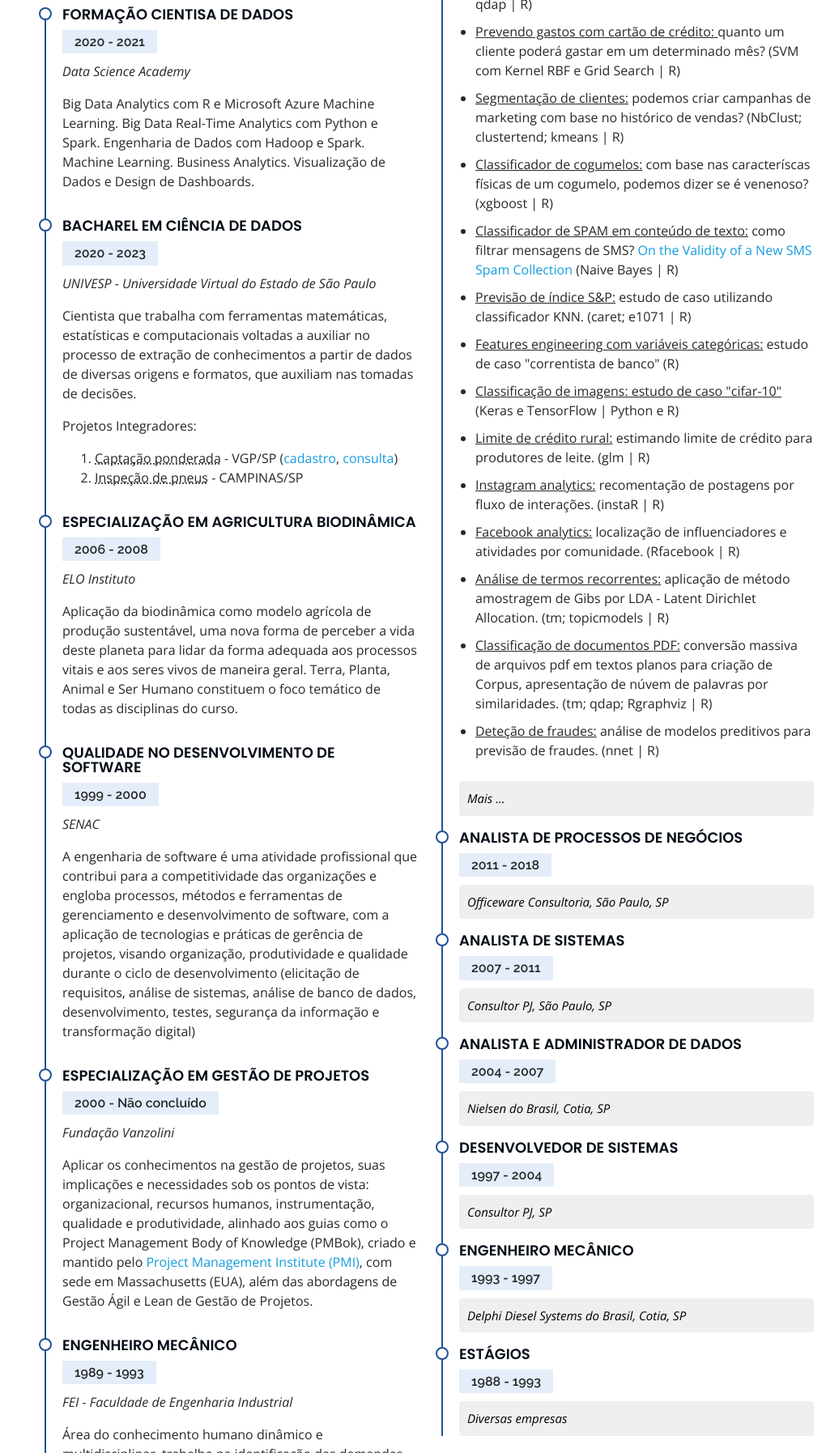
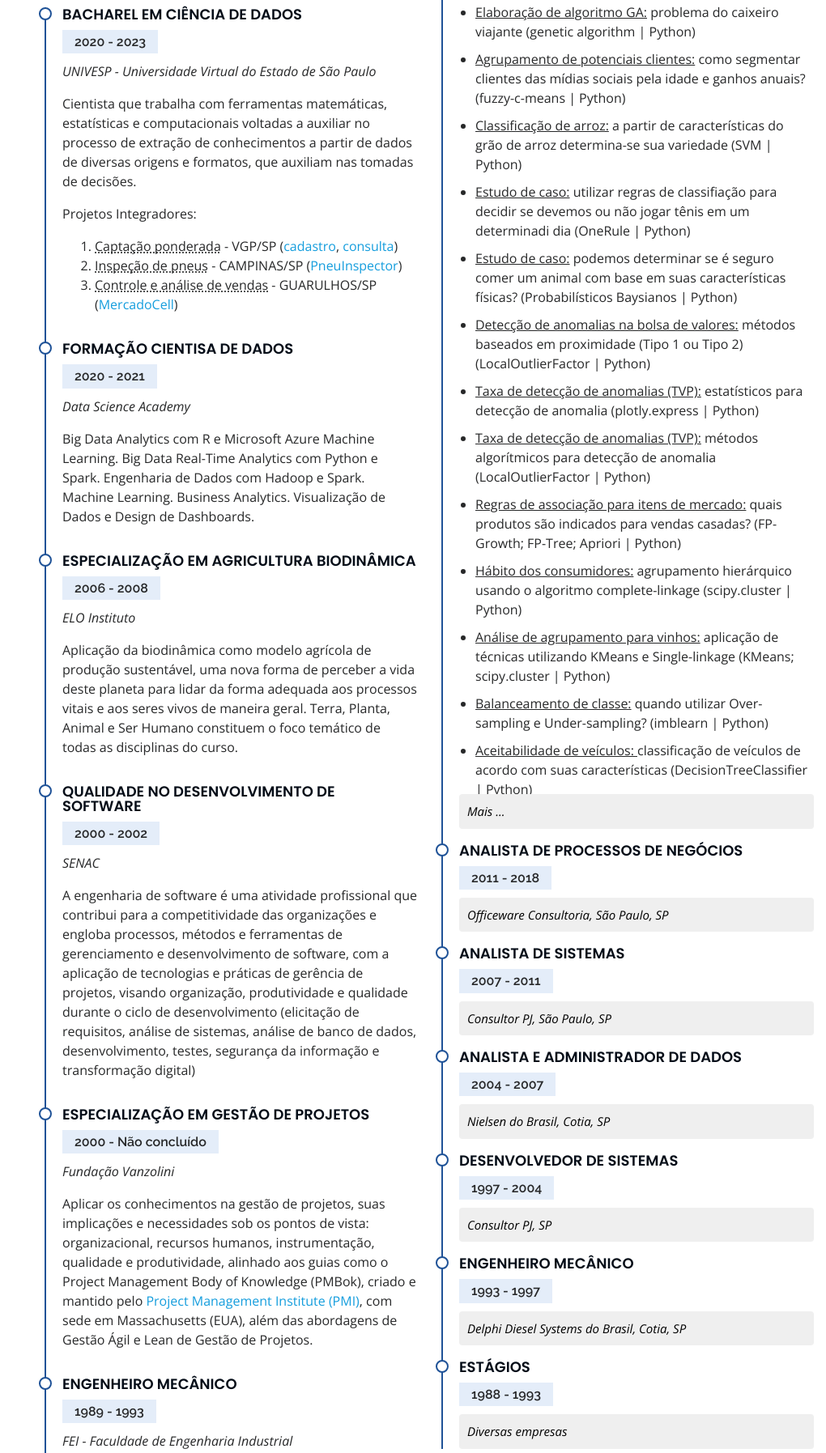
Before and after one commit to wecchi/github.io, a plain HTML site: page index.html in a window 1280 px wide. Shown: the part 3632-5427 px from the top of the page at 81% size, without its empty margins (260-1280 px from the left). Drawn offline with nearby package versions, Linux system fonts and the light colour scheme.

Commit message:
inclusão dos projetos

```diff
--- a/assets/css/resume-accordion.css
+++ b/assets/css/resume-accordion.css
@@ -24,3 +24,8 @@
   overflow: hidden;
   transition: max-height 0.2s ease-out;
 }
+
+.list-overflow{
+  height: 1200px;
+  overflow-y: scroll;
+}
--- a/index.html
+++ b/index.html
@@ -9,7 +9,7 @@
 
   <meta name="author" content="Marcelo Wecchi" />
   <meta name="description" content="This is my portfolio." />
-  <meta name="keywords" content="Portifólio, Data Science, Projetos, Wecchi, Analista, Phyton, R, Machine Learning" />
+  <meta name="keywords" content="Portifólio, Data Science, Projetos, Wecchi, Analista, Python, R, Machine Learning" />
 
   <!-- Favicons -->
   <link href="assets/img/favicon.png" rel="icon" />
@@ -351,13 +351,6 @@
 
             <h3 class="resume-title">Formação Acadêmica</h3>
             <div class="resume-item">
-              <h4>Formação Cientisa de Dados</h4>
-              <h5>2020 - 2021</h5>
-              <p><em>Data Science Academy</em></p>
-              <p>Big Data Analytics com R e Microsoft Azure Machine Learning. Big Data Real-Time Analytics com Python e Spark.
-                Engenharia de Dados com Hadoop e Spark. Machine Learning. Business Analytics. Visualização de Dados e Design de Dashboards.</p>
-            </div>
-            <div class="resume-item">
               <h4>Bacharel em Ciência de Dados</h4>
               <h5>2020 - 2023</h5>
               <p><em>UNIVESP - Universidade Virtual do Estado de São Paulo</em></p>
@@ -366,8 +359,16 @@
               <p>Projetos Integradores:</p>
               <ol>
                 <li><abbr title="Desenvolvimento de um sistema web para auxiliar no processo de captação ponderada na Secretaria de Saúde de Vargem Grande Paulista">Captação ponderada</abbr> - VGP/SP (<a href="https://cadastro-acelerado-saude.herokuapp.com/" target="_blank">cadastro</a>, <a href="https://cadastro-acelerado-saude.herokuapp.com/relatorio" target="_blank">consulta</a>)</li>
-                <li><abbr title="Desenvolvimento de aplicação WEB para registro e análise de inspeção de pneus em empresas de transporte de cargas">Inspeção de pneus</abbr> - CAMPINAS/SP</li>
+                <li><abbr title="Desenvolvimento de aplicação WEB para registro e análise de inspeção de pneus em empresas de transporte de cargas">Inspeção de pneus</abbr> - CAMPINAS/SP (<a href="https://pneusinspectorv2.herokuapp.com/" target="_blank">PneuInspector</a>)</li>
+                <li><abbr title="Desenvolvimento de um aplicativo móvel que permita analisar as vendas de loja de conveniência por meio de um painel gerencial (dashboard)">Controle e análise de vendas</abbr> - GUARULHOS/SP (<a href="https://mercadocell-6d0db.web.app/" target="_blank">MercadoCell</a>)</li>
               </ol>
+            </div>
+            <div class="resume-item">
+              <h4>Formação Cientisa de Dados</h4>
+              <h5>2020 - 2021</h5>
+              <p><em>Data Science Academy</em></p>
+              <p>Big Data Analytics com R e Microsoft Azure Machine Learning. Big Data Real-Time Analytics com Python e Spark.
+                Engenharia de Dados com Hadoop e Spark. Machine Learning. Business Analytics. Visualização de Dados e Design de Dashboards.</p>
             </div>
             <div class="resume-item">
               <h4>Especialização em Agricultura Biodinâmica</h4>
@@ -379,7 +380,7 @@
             </div>
             <div class="resume-item">
               <h4>Qualidade no Desenvolvimento de Software</h4>
-              <h5>1999 - 2000</h5>
+              <h5>2000 - 2002</h5>
               <p><em>SENAC</em></p>
               <p>A engenharia de software é uma atividade profissional que contribui para a competitividade das organizações e engloba
                 processos, métodos e ferramentas de gerenciamento e desenvolvimento de software, com a aplicação de tecnologias e
@@ -403,37 +404,61 @@
               <p>Área do conhecimento humano dinâmico e multidisciplinar, trabalha na identificação das demandas futuras e nos
                 grandes desafios da humanidade, trazendo respostas e soluções criativas de concepção, projeto, fabricação,
                 operação e manutenção de sistemas mecânicos em geral, bem como gestão e controle de todas as etapas do projeto.</p>
+              <p><b>TCC</b><abbr title="Projeto e processo para fabricação de um redutor industrial (o redutor reduz a velocidade de rotação de um equipamento industrial para adequar os movimentos giratórios e amplificar a transmissão de potência - torque). Orientador: Prof. Luiz Valdir Bonassi"> Redutor industrial.</abbr></p>
             </div>
           </div>
           <div class="col-lg-6" data-aos="fade-up" data-aos-delay="100">
             <h3 class="resume-title">Experiência Profissional</h3>
             <div class="resume-item">
-              <h4>Resolvedor de problemas de negócios</h4>
-              <h5>2018 - Atual</h5>
+              <h4>Cientista de Dados</h4>
+              <h5>2019 - Atual</h5>
               <p><em>WDataScience, on-line services</em></p>
+              <div class="list-overflow">
               <ul>
+                <li><u>Dashboard de vendas:</u> desenvolvimento de visualizações para loja de conveniência (PowerBI)</li>
+                <li><u>Escolha de modelos para classificação de vinhos:</u> quais métricas de desempenho devemos usar para escolha do algoritmo de classificação de vinhos? (SVC; KNeighborsClassifier; RandomForestClassifier | Python)</li>
+                <li><u>Elaboração de algoritmo GA:</u> problema da mochila (genetic algorithm | Python)</li>
+                <li><u>Elaboração de algoritmo GA:</u> problema do caixeiro viajante (genetic algorithm | Python)</li>
+                <li><u>Agrupamento de potenciais clientes:</u> como segmentar clientes das mídias sociais pela idade e ganhos anuais? (fuzzy-c-means | Python)</li>
+                <li><u>Classificação de arroz:</u> a partir de características do grão de arroz determina-se sua variedade (SVM | Python)</li>
+                <li><u>Estudo de caso:</u> utilizar regras de classifiação para decidir se devemos ou não jogar tênis em um determinadi dia (OneRule | Python)</li>
+                <li><u>Estudo de caso:</u> podemos determinar se é seguro comer um animal com base em suas características físicas? (Probabilísticos Baysianos | Python)</li>
 
-                <li><u>Estimando valores para planos de saúde: </u> quanto se deve pagar por um plano de saúde de acordo com determinadas características? <a href="https://mentoriaapp.herokuapp.com/" target="_blank">(projeto desenvolvido com mentorados DSA)</a></li>
+                <li><u>Detecção de anomalias na bolsa de valores:</u> métodos baseados em proximidade (Tipo 1 ou Tipo 2) (LocalOutlierFactor | Python)</li>
+                <li><u>Taxa de detecção de anomalias (TVP):</u> estatísticos para detecção de anomalia (plotly.express | Python)</li>
+                <li><u>Taxa de detecção de anomalias (TVP):</u> métodos algorítmicos para detecção de anomalia (LocalOutlierFactor | Python)</li>
+                <li><u>Regras de associação para itens de mercado:</u> quais produtos são indicados para vendas casadas? (FP-Growth; FP-Tree; Apriori | Python)</li>
+                <li><u>Hábito dos consumidores:</u> agrupamento hierárquico usando o algoritmo complete-linkage (scipy.cluster | Python)</li>
+                <li><u>Análise de agrupamento para vinhos:</u> aplicação de técnicas utilizando KMeans e Single-linkage (KMeans; scipy.cluster | Python)</li>
+                <li><u>Balanceamento de classe:</u> quando utilizar Over-sampling e Under-sampling? (imblearn | Python)</li>
+                <li><u>Aceitabilidade de veículos: </u>classificação de veículos de acordo com suas características (DecisionTreeClassifier | Python)</li>
+                <li><u>Classificação de vinhos tintos:</u> quais características organolépticas influenciam na qualidade do vinho? (DecisionTreeClassifier | Python)</li>
+                <li><u>Classificação de comédias:</u> idade, experiência e nacionalidade influenciam na escolha da audiência? (DecisionTreeClassifier | Python)</li>
+                <li><u>Análise descritiva pesquisa origem/destino RMSP 2017:</u> viagens por meio de transporte, duração das viagens, distribuição da idade dos viajantes, posição relativa por idade - a pé versus carro (Pandas; Numpy; Matplotlib | Python)</li>
+                <li><u>Análise descritiva censo escolar Brasil- 2021:</u> distribuição dos estudantes por região, quantidade de alunos por estado; utilização de laptops por estado (Pandas; Numpy; Matplotlib | Python)</li>
+                <li><u>Pré processamento dos dados:</u> preparação de dados para análise COVID-19 (Pandas; Numpy | Python)</li>
+                <li><u>Estimando valores para planos de saúde:</u> quanto se deve pagar por um plano de saúde de acordo com determinadas características? <a href="https://mentoriaapp.herokuapp.com/" target="_blank">(projeto desenvolvido com mentorados DSA)</a></li>
                 <li><u>Estudo de caso:</u> consumo de alcool pode provocar doenças no fígado? (caret; neuralnet | R)</li>
-                <li><u>Text analytics em Recursos Humanos: </u> como os funcionários avaliam a Amazon e o Google? (tm; RWeka; qdap | R)</li>
-                <li><u>Prevendo gastos com cartão de crédito: </u> quanto um cliente poderá gastar em um determinado mês? (SVM com Kernel RBF e Grid Search | R)</li>
+                <li><u>Text analytics em Recursos Humanos:</u> como os funcionários avaliam a Amazon e o Google? (tm; RWeka; qdap | R)</li>
+                <li><u>Prevendo gastos com cartão de crédito:</u> quanto um cliente poderá gastar em um determinado mês? (SVM com Kernel RBF e Grid Search | R)</li>
                 <li><u>Segmentação de clientes:</u> podemos criar campanhas de marketing com base no histórico de vendas? (NbClust; clustertend; kmeans | R)</li>
                 <li><u>Classificador de cogumelos:</u> com base nas caracteríscas físicas de um cogumelo, podemos dizer se é venenoso? <a href="https://archive.ics.uci.edu/ml/datasets/mushroom" target="_blank"></a> (xgboost | R) </li>
                 <li><u>Classificador de SPAM em conteúdo de texto:</u> como filtrar mensagens de SMS? <a href="https://www.dt.fee.unicamp.br/~tiago/smsspamcollection/icmla12.pdf" target="_blank">On the Validity of a New SMS Spam Collection</a> (Naive Bayes | R) </li>
-                <li><u>Previsão de índice S&P:</u> estudo de caso utilizando classificador KNN. (caret; e1071 | R)</li>
-                <li><u>Features engineering com variáveis categóricas:</u> estudo de caso "correntista de banco" (R)</li>
-                <li><u>Classificação de imagens: estudo de caso "cifar-10"</u> (Keras e TensorFlow | Python e R)</li>
-                <li><u>Limite de crédito rural:</u> estimando limite de crédito para produtores de leite. (glm | R)</li>
-                <li><u>Instagram analytics:</u> recomentação de postagens por fluxo de interações. (instaR | R)</li>
-                <li><u>Facebook analytics:</u> localização de influenciadores e atividades por comunidade. (Rfacebook | R)</li>
-                <li><u>Análise de termos recorrentes:</u> aplicação de método amostragem de Gibs  por  LDA - Latent Dirichlet Allocation. (tm; topicmodels | R)</li>
-                <li><u>Classificação de documentos PDF:</u> conversão massiva de arquivos pdf em textos planos para criação de Corpus, apresentação de núvem de palavras por similaridades. (tm; qdap; Rgraphviz | R)</li>
-                <li><u>Deteção de fraudes:</u> análise de modelos preditivos para previsão de fraudes. (nnet | R)</li>
               </ul>
+              </div>
               <button type="button" class="resume-accordion"><span>Mais ...</span></button>
               <div class="panel">
               <br />
               <ul>
+                <li><u>Previsão de índice S&P:</u> estudo de caso utilizando classificador KNN (caret; e1071 | R)</li>
+                <li><u>Features engineering com variáveis categóricas:</u> estudo de caso "correntista de banco" (R)</li>
+                <li><u>Classificação de imagens:</u> estudo de caso "cifar-10" (Keras e TensorFlow | Python e R)</li>
+                <li><u>Limite de crédito rural:</u> estimando limite de crédito para produtores de leite (glm | R)</li>
+                <li><u>Instagram analytics:</u> recomentação de postagens por fluxo de interações (instaR | R)</li>
+                <li><u>Facebook analytics:</u> localização de influenciadores e atividades por comunidade (Rfacebook | R)</li>
+                <li><u>Análise de termos recorrentes:</u> aplicação de método amostragem de Gibs  por  LDA - Latent Dirichlet Allocation (tm; topicmodels | R)</li>
+                <li><u>Classificação de documentos PDF:</u> conversão massiva de arquivos pdf em textos planos para criação de Corpus, apresentação de núvem de palavras por similaridades (tm; qdap; Rgraphviz | R)</li>
+                <li><u>Deteção de fraudes:</u> análise de modelos preditivos para previsão de fraudes (nnet | R)</li>
                 <li><u>FDR - Fraud Detection Rate:</u> aplicando modelos não lineares para avaliação FDR@3%. (Random Forest | R)</li>
                 <li><u>Otimização de portifólio:</u> percepção de investidores versus classes de ativos. (quadprod; shiny | R)</li>
                 <li><u>Média móvel para ativos:</u> como está o retorno financeiro de uma ação? (forecast | R)</li>
```
Also changed, not shown: assets/img/me200.png (added).
